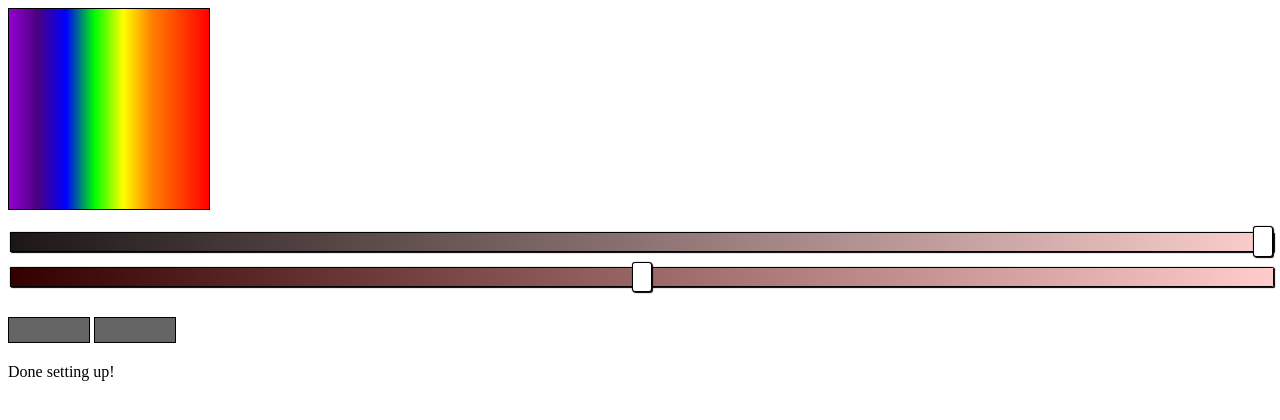
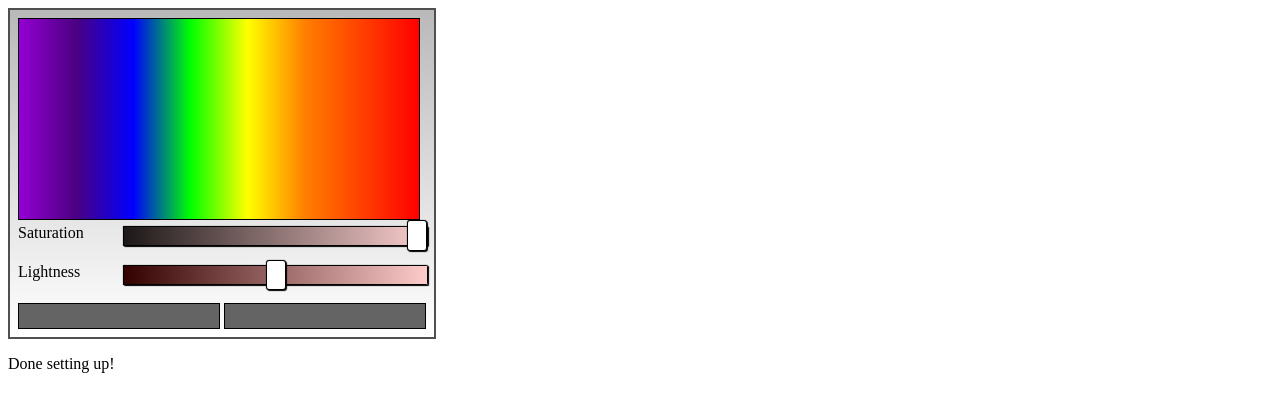
Before and after one commit to NicolaMigliore/vue-color-picker, a plain HTML site: page index.html in a window 1280 px wide. Drawn offline with Linux system fonts and the light colour scheme.

Commit message:
implemented ccs grid layout and minor styling.

```diff
--- a/index.html
+++ b/index.html
@@ -10,6 +10,7 @@
 </head>
 <body>
     <div id="color-picker">
+        <div id="tool-holder">
             <canvas
                 id="color-pallet"
                 v-bind:width="canvasW"
@@ -17,10 +18,12 @@
                 v-on:click="setColor($event); setHue(selColor);"
                 v-on:mousemove="curColor = getMouseColor($event)"
                 ></canvas>
-        <div id="detail-sliders">
+            <!-- <div id="detail-sliders"> -->
+                <label id="saturation-label" for="saturation-slider">Saturation</label>
                 <input
                     type="range"
                     id="saturation-slider"
+                    name="saturation-slider"
                     class="gradient-slider"
                     min=10
                     max=90
@@ -29,6 +32,7 @@
                     v-on:change="setColor();"
                     v-bind:style="{'background-image': 'linear-gradient(to right, hsl('+hue+', 10%, 10%), hsl('+hue+', 90%, 90%))'}"
                 />
+                <label id="lightness-label" for="lightness-slider">Lightness</label>
                 <input
                     type="range"
                     id="lightness-slider"
@@ -40,9 +44,10 @@
                     v-on:change="setColor();"
                     v-bind:style="{'background-image': 'linear-gradient(to right, hsl('+hue+', 100%, 10%), hsl('+hue+', 100%, 90%))'}"
                 />
-        </div>
+            <!-- </div> -->
             <span id="current-color" class="color-showcase" v-bind:style="'background-color: ' + curColor"></span>
             <span id="selected-color" class="color-showcase" v-bind:style="'background-color: ' + selColor"></span>
+        </div>
         <div id="log-area">
             <p>{{ logText }}</p>
         </div>
--- a/main.js
+++ b/main.js
@@ -12,7 +12,7 @@ var app = new Vue({
     data: {
         canvas: null,
         ctx: null,
-        canvasW: 200,
+        canvasW: 400,
         canvasH: 200,
         logText: '',
         curColor: 'rgb(100,100,100)',
--- a/styles.css
+++ b/styles.css
@@ -127,3 +127,51 @@
 /* .gradient-slider:focus::-ms-fill-upper {
     background: #367ebd;
 } */
+
+
+/*====================LAYOUT====================*/
+#tool-holder{
+    display: grid;
+    grid-template-columns: 99px 99px 99px 99px;
+    grid-template-areas:
+        "colors         colors          colors          colors"
+        "satur-label    satur-slider    satur-slider    satur-slider"
+        "light-label    light-slider    light-slider    light-slider"
+        "cur-show       cur-show        sel-show        sel-show";
+    column-gap: 4px;
+    row-gap: 4px;
+}
+
+/*--------------Grid-areas assign--------------*/
+#color-pallet{
+    grid-area: colors;
+}
+#saturation-label{
+    grid-area: satur-label;
+}
+#saturation-slider{
+    grid-area: satur-slider;
+}
+#lightness-label{
+    grid-area: light-label;
+}
+#lightness-slider{
+    grid-area: light-slider;
+}
+#current-color{
+    grid-area: cur-show;
+}
+#selected-color{
+    grid-area: sel-show;
+}
+
+
+
+#color-picker{
+    display: inline-block;
+}
+#tool-holder{
+    border: solid 2px rgb(80,80,80);
+    background-image: none,linear-gradient(to bottom,rgba(100,100,100,.45) 0,rgba(100,100,100,0) 100%);
+    padding: 0.5em;
+}
```
Lines whose indentation alone changed are shown as unchanged.
